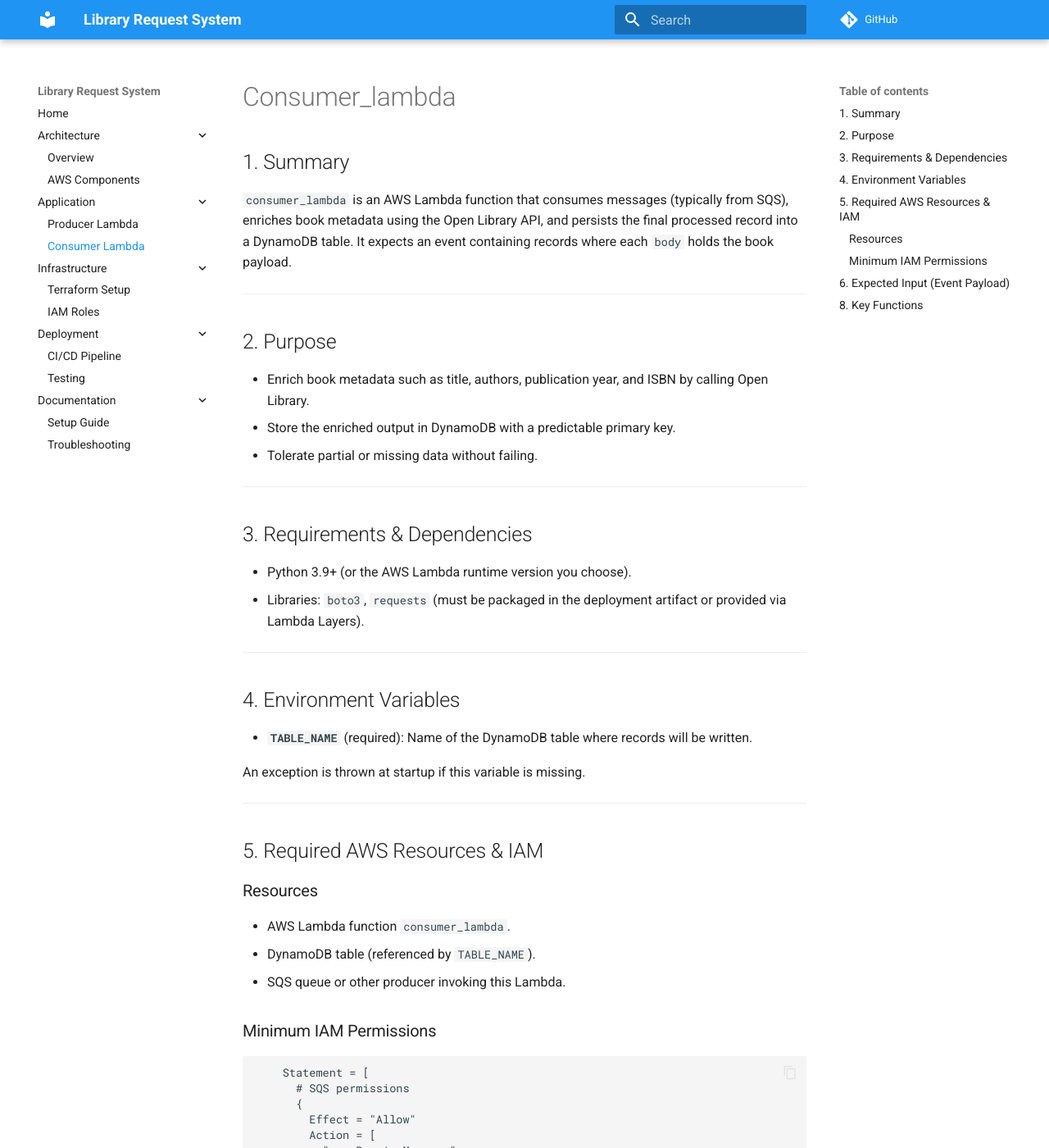
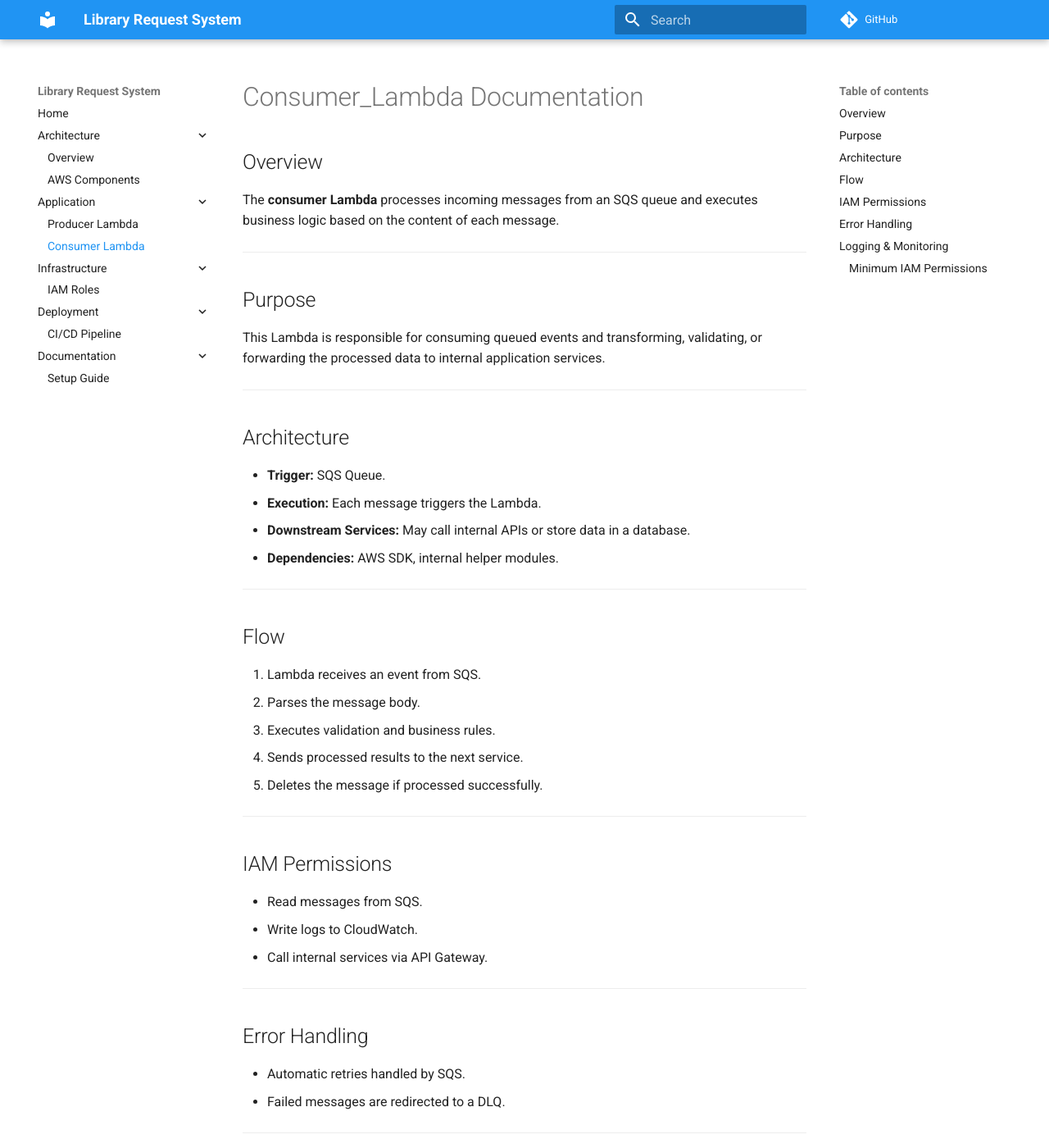
Before and after one commit to sierraCode397/library-request-system, an MkDocs documentation site: the page built from docs/application/consumer_lambda.md, in a window 1280 px wide and 1400 px high. Shown: the whole window at 82% size. Built offline with MkDocs 1.6.1 and Material for MkDocs 9.7.7, drawn with Linux system fonts in a browser that asks for light colours; comment, search, counter and statistics services are not loaded; some of the changed text lies outside the part shown.

Commit message:
Updating Mkdocs

````diff
--- a/docs/application/consumer_lambda.md
+++ b/docs/application/consumer_lambda.md
@@ -1,41 +1,57 @@
-# Consumer_lambda
+# Consumer_Lambda Documentation
 
-## 1. Summary
+## Overview
 
-`consumer_lambda` is an AWS Lambda function that consumes messages (typically from SQS), enriches book metadata using the Open Library API, and persists the final processed record into a DynamoDB table. It expects an event containing records where each `body` holds the book payload.
+The **consumer Lambda** processes incoming messages from an SQS queue and executes business logic based on the content of each message.
 
 ---
 
-## 2. Purpose
+## Purpose
 
-* Enrich book metadata such as title, authors, publication year, and ISBN by calling Open Library.
-* Store the enriched output in DynamoDB with a predictable primary key.
-* Tolerate partial or missing data without failing.
+This Lambda is responsible for consuming queued events and transforming, validating, or forwarding the processed data to internal application services.
 
 ---
 
-## 3. Requirements & Dependencies
+## Architecture
 
-* Python 3.9+ (or the AWS Lambda runtime version you choose).
-* Libraries: `boto3`, `requests` (must be packaged in the deployment artifact or provided via Lambda Layers).
+* **Trigger:** SQS Queue.
+* **Execution:** Each message triggers the Lambda.
+* **Downstream Services:** May call internal APIs or store data in a database.
+* **Dependencies:** AWS SDK, internal helper modules.
 
 ---
 
-## 4. Environment Variables
+## Flow
 
-* **`TABLE_NAME`** (required): Name of the DynamoDB table where records will be written.
-
-An exception is thrown at startup if this variable is missing.
+1. Lambda receives an event from SQS.
+2. Parses the message body.
+3. Executes validation and business rules.
+4. Sends processed results to the next service.
+5. Deletes the message if processed successfully.
 
 ---
 
-## 5. Required AWS Resources & IAM
+## IAM Permissions
 
-### Resources
+* Read messages from SQS.
+* Write logs to CloudWatch.
+* Call internal services via API Gateway.
 
-* AWS Lambda function `consumer_lambda`.
-* DynamoDB table (referenced by `TABLE_NAME`).
-* SQS queue or other producer invoking this Lambda.
+---
+
+## Error Handling
+
+* Automatic retries handled by SQS.
+* Failed messages are redirected to a DLQ.
+
+---
+
+## Logging & Monitoring
+
+* Logs written to CloudWatch.
+* Metrics for invocation count and failures.
+
+---
 
 ### Minimum IAM Permissions
 
@@ -76,35 +92,3 @@ An exception is thrown at startup if this variable is missing.
       }
     ]
 ```
-
-## 6. Expected Input (Event Payload)
-
-The Lambda expects an event with `Records`, each similar to SQS format:
-
-```json
-{
-  "Records": [
-    {
-      "messageId": "...",
-      "body": "{ \"book\": { \"title\": \"...\", \"author\": \"...\" } }"
-    }
-  ]
-}
-```
-
-`body` may contain:
-
-* A JSON object with a `book` key, or
-* A book object directly.
-
----
-
-## 8. Key Functions
-
-* **`http_get_json(url, ...)`**: Wrapper around `requests.get()` + `.raise_for_status()` + `.json()`.
-* **`_authors_from_obj(o)`**: Extracts author names from varying Open Library structures.
-* **`enrich_book(book)`**: Performs metadata enrichment via Open Library (ISBN first, fallback to search).
-* **`handle_record(record)`**: Orchestrates parsing, enrichment, normalization, and persistence.
-* **`lambda_handler(event, context)`**: Main entry point that processes all incoming records.
-
----
--- a/mkdocs.yaml
+++ b/mkdocs.yaml
@@ -21,11 +21,8 @@ nav:
       - Producer Lambda: application/producer_lambda.md
       - Consumer Lambda: application/consumer_lambda.md
   - Infrastructure:
-      - Terraform Setup: infrastructure/terraform_setup.md
       - IAM Roles: infrastructure/iam_roles.md
   - Deployment:
       - CI/CD Pipeline: deployment/pipeline.md
-      - Testing: deployment/testing.md
   - Documentation:
       - Setup Guide: docs/setup_guide.md
-      - Troubleshooting: docs/troubleshooting.md
````
Also changed, not shown: docs/application/producer_lambda.md (+54 -3 lines).
